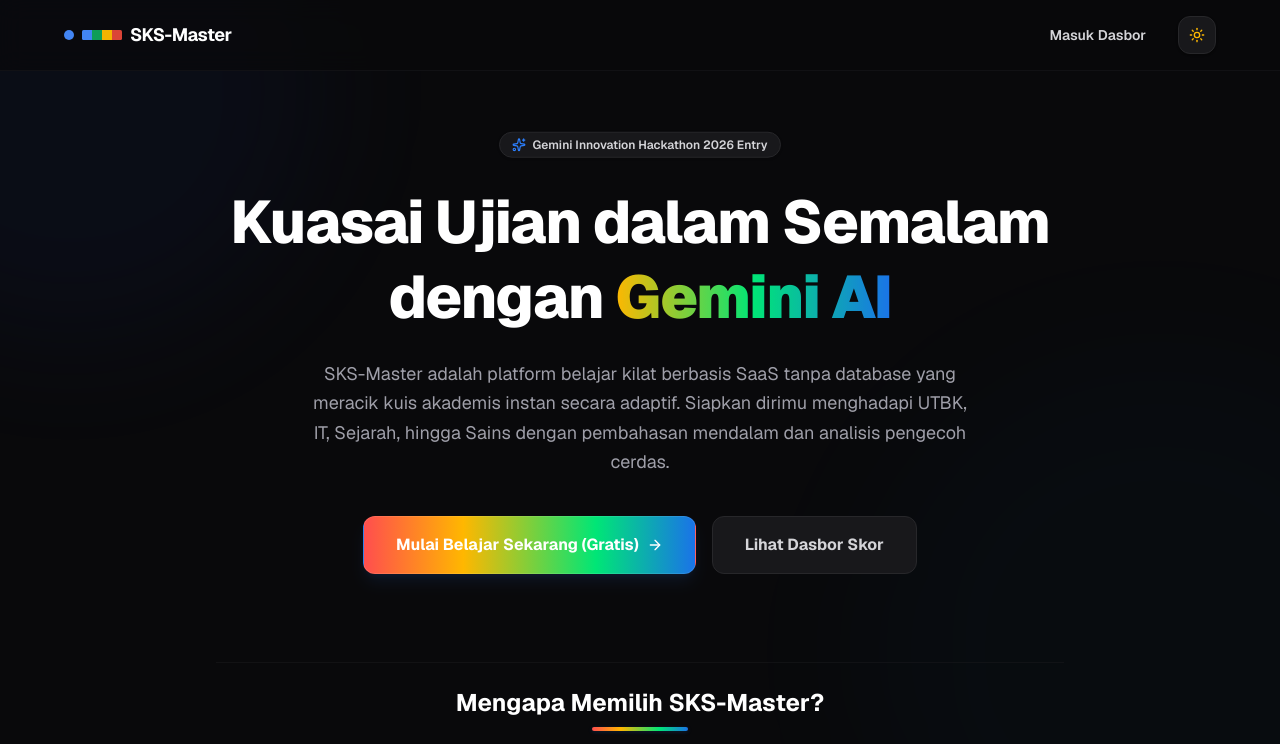
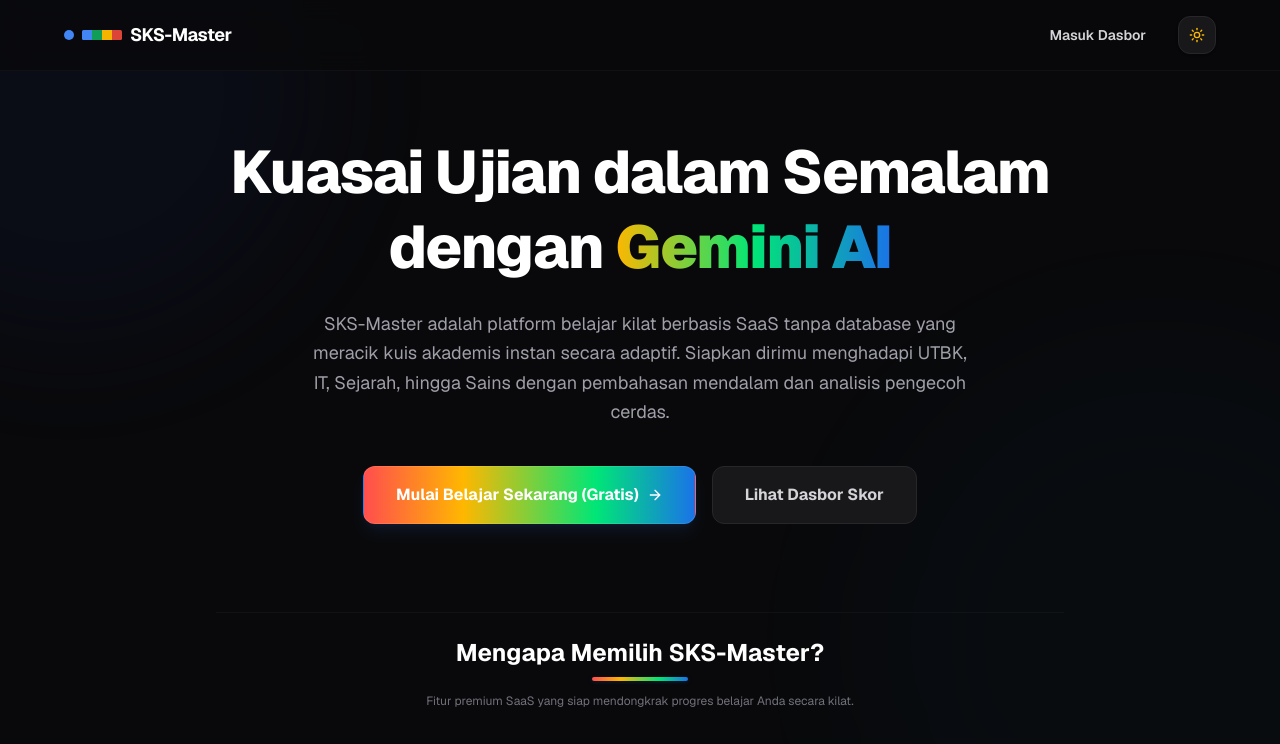
Before and after one commit to usamah-io/Hekaton-Gemini2026, a Next.js app: page / in a window 1280 px wide. Shown: the top 744 px of the page. Built offline with nearby package versions, Linux system fonts and the light colour scheme.

Commit message:
Remove hackathon entry badge from landing page

```diff
--- a/app/page.js
+++ b/app/page.js
@@ -3,7 +3,6 @@
 import React, { useState, useEffect } from "react";
 import Link from "next/link";
 import {
-  Sparkles,
   BookOpen,
   Download,
   History,
@@ -179,15 +178,6 @@
 
       {/* Hero Section */}
       <section className="relative z-10 flex-1 flex flex-col items-center justify-center text-center px-6 pt-16 pb-20 max-w-4xl mx-auto">
-        {/* Hackathon Badge */}
-        <div className={`inline-flex items-center gap-1.5 px-3 py-1 border rounded-full text-xs font-semibold mb-6 shadow-sm animate-bounce duration-1000 ${
-          theme === 'dark'
-            ? 'bg-zinc-900 border-zinc-800 text-zinc-300'
-            : 'bg-zinc-101 border-zinc-200 text-zinc-700'
-        }`}>
-          <Sparkles className="w-3.5 h-3.5 text-blue-500" />
-          <span>Gemini Innovation Hackathon 2026 Entry</span>
-        </div>
 
         {/* Main Title */}
         <h1 className={`text-4xl sm:text-6xl font-extrabold tracking-tight leading-tight mb-6 transition-colors duration-300 ${
```
